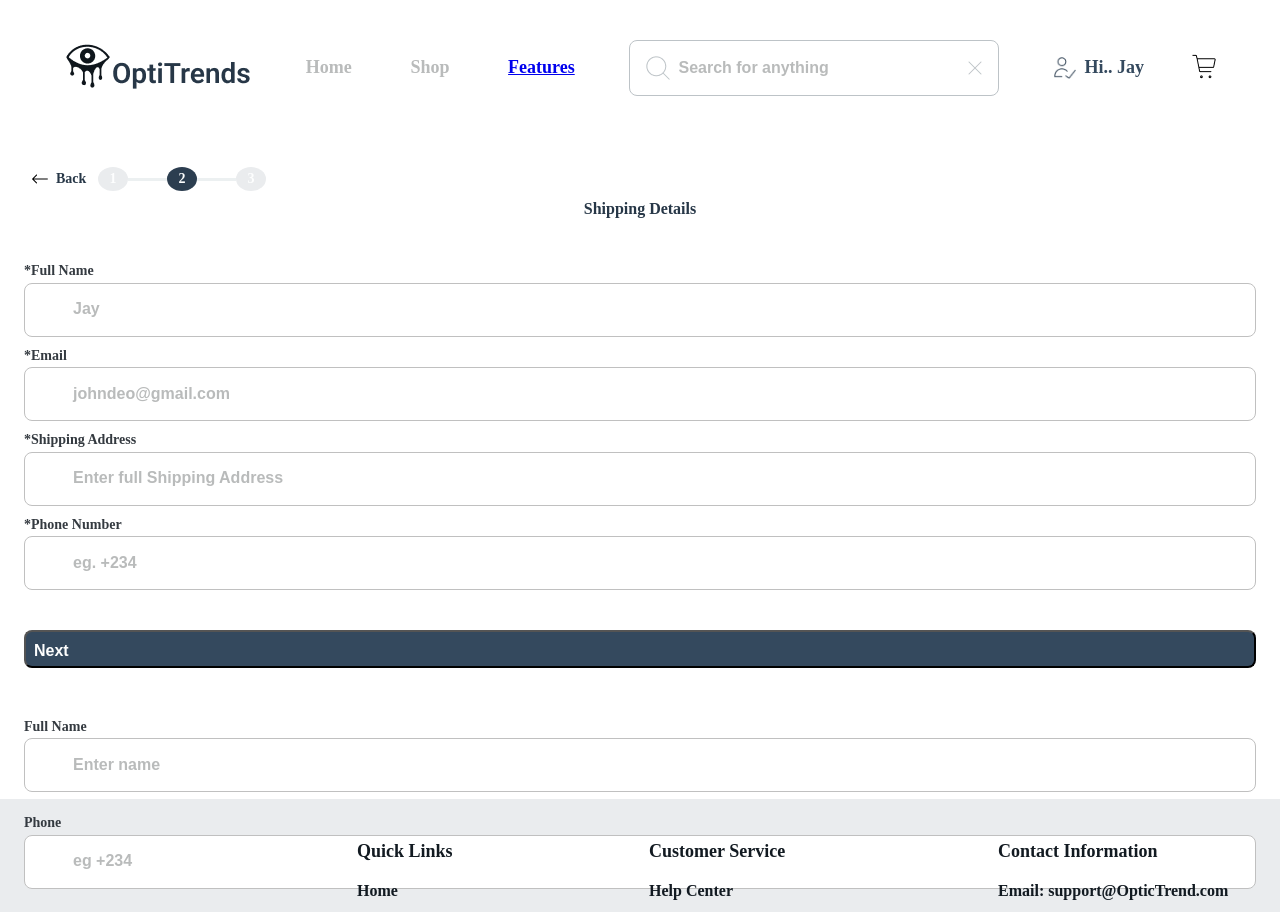
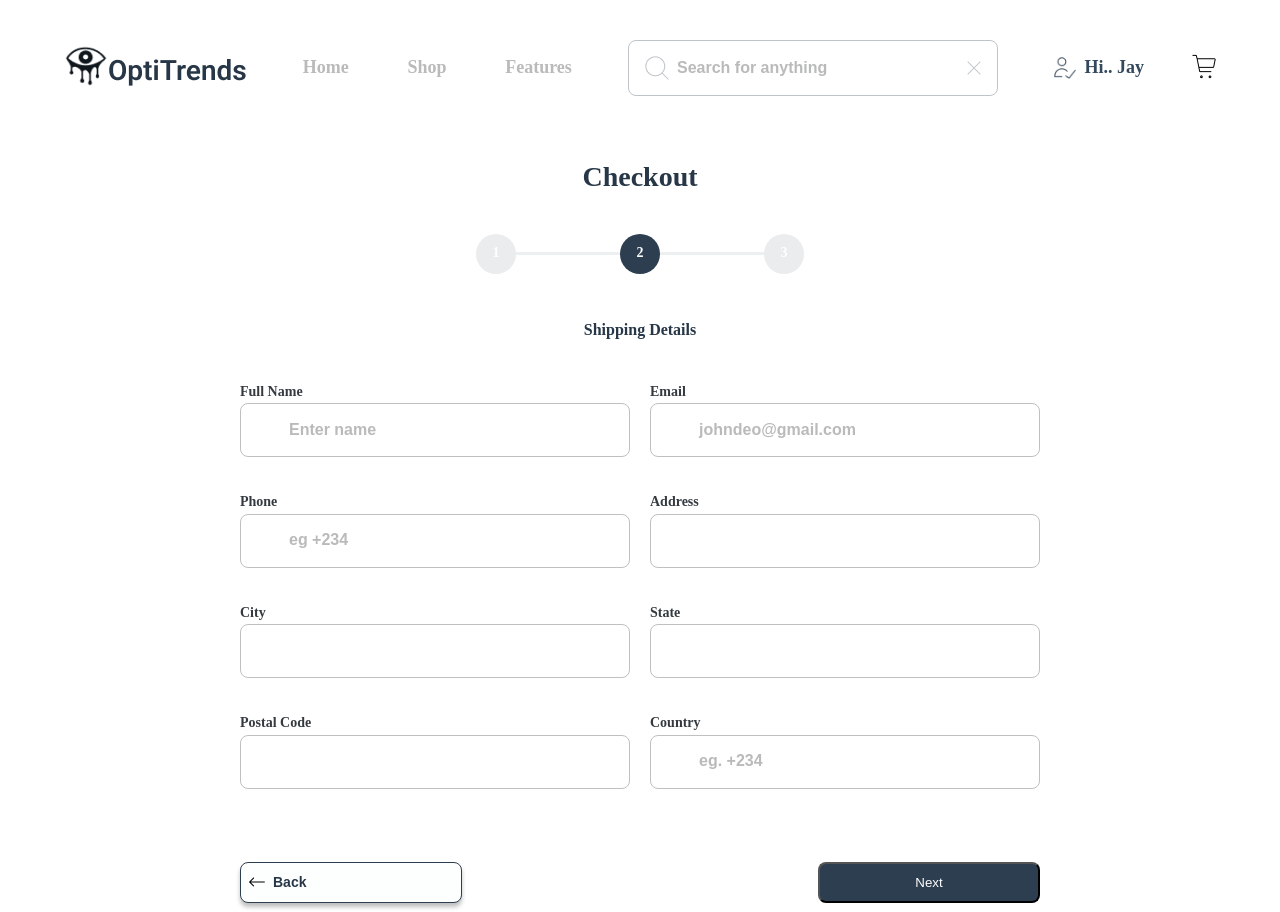
Before and after one commit to Ayolan8/timbu-ecommerce, a React (Create React App) app: page /checkout in a window 1280 px wide. Shown: the top 912 px of the page. Built offline with nearby package versions, Linux system fonts and the light colour scheme.

Commit message:
fix bugs

```diff
--- a/src/App.js
+++ b/src/App.js
@@ -19,7 +19,7 @@ function App() {
     <div>
         <Header />
         <Routes>
-          <Route path='/' element={<ProductList ProductData = {ProductData}/>} />
+          <Route exact path='/' element={<ProductList ProductData = {ProductData}/>} />
           <Route path='/productCard/:id' element={<ProductItemDetails />} />
           <Route path='/checkout' element={<Checkout name={name}
             setName = {setName}
--- a/src/Components/Checkout.jsx
+++ b/src/Components/Checkout.jsx
@@ -11,9 +11,12 @@ const Checkout = ({name, setName,
 }) => {
     return (
         <main className="main">
+            <h2 className="laptop-h2">Checkout</h2>
             <div className="head">
                 <div className="home-n-progress">
-                    <ArrowBackItem text = "Back" />
+                    <div className="back-arr">
+                        <ArrowBackItem text = "Back" />
+                    </div>
                     <div className="progress-bar">
                         <div className="step-1">1</div>
                         <div className="line"></div>
@@ -36,4 +39,4 @@ const Checkout = ({name, setName,
     )
 }
 
-export default Checkout
+export default Checkout;
--- a/src/Components/HeaderCss.css
+++ b/src/Components/HeaderCss.css
@@ -7,16 +7,16 @@
     justify-content: space-between;
 }
 
-.Logo {
+.headerLogo {
     width: 187px;
 }
 
-.Logo > img:first-of-type {
+.headerLogo > img:first-of-type {
     width: 43.64px;
     height: 42.88px;
 }
 
-.Logo > img:last-of-type {
+.headerLogo > img:last-of-type {
     width: 139px;
     height: 34px;
 }
@@ -125,12 +125,12 @@
         display: none;
     }
 
-    .Logo > img:first-of-type {
+    .headerLogo > img:first-of-type {
         width: 24px;
         height: 24px;
     }
 
-    .Logo > img:last-of-type {
+    .headerLogo > img:last-of-type {
         width: 76px;
         height: 22px;
     }
@@ -171,12 +171,12 @@
         display: none;
 }
 
-.Logo > img:first-of-type {
+.headerLogo > img:first-of-type {
     width: 24px;
     height: 24px;
 }
 
-.Logo > img:last-of-type {
+.headerLogo > img:last-of-type {
     width: 76px;
     height: 22px;
 }
@@ -199,7 +199,11 @@
     height: 12px;
 }
 
-@media screen and (min-width: 1024px) {
+.no-show {
+    text-decoration: none;
+}
+
+@media screen and (min-width: 800px) {
     .header {
         display: flex;
         gap: 54px;
@@ -209,21 +213,19 @@
         /* justify-content: flex-start; */
     }
 
-    .Logo {
+    .headerLogo {
         width: 187px;
     }
 
-    .Logo > img:first-of-type {
+    .headerLogo > img:first-of-type {
         width: 43.64px;
         height: 42.88px;
     }
 
-    .Logo > img:last-of-type {
+    .headerLogo > img:last-of-type {
         width: 139px;
         height: 34px;
     }
-
-
 
     .nav-links {
         display: flex;
@@ -253,7 +255,6 @@
         padding: 16px;
         border: 1px solid #BDC3C7
     }
-
 
     ::placeholder {
         font-weight: 600;
--- a/src/Components/Molecules/Atom/Logo.jsx
+++ b/src/Components/Molecules/Atom/Logo.jsx
@@ -1,16 +1,16 @@
 import React from "react";
-import Logo1 from '../../../assets/game-icons_bleeding-eye.png'
-import Logo2 from '../../../assets/opti logo.png'
-import './logo.css';
+import LogoEye from '../../../assets/game-icons_bleeding-eye.png'
+import LogoOpti from '../../../assets/opti logo.png'
+// import './logo.css';
 import { Link } from "react-router-dom";
 
 
 const Logo = () => {
     return (
-        <div className="Logo logo">
-            <Link to='/'>
-                <img src={Logo1} alt="logo 1" />
-                <img src={Logo2} alt="logo 2" />
+        <div>
+            <Link to='/' className="headerLogo">
+                <img src={LogoEye} alt="logo 1" />
+                <img src={LogoOpti} alt="logo 2" />
             </Link>
         </div>
     )
--- a/src/Components/Molecules/Atom/NavLink.jsx
+++ b/src/Components/Molecules/Atom/NavLink.jsx
@@ -5,10 +5,16 @@ import { Link } from "react-router-dom";
 const NavLink = () => {
     return (
         <nav className="nav-links">
-            <a href="#">Home</a>
-            <a href="#">Shop</a>
-           <Link to='/checkout'>
-            <a href="#">Features</a>
+            <Link to="/" className="no-show">
+                <a href="#" className="no-show">Home</a>
+            </Link>
+
+            <Link to='/productList' className="no-show">
+                <a href="#" className="no-show">Shop</a>
+            </Link>
+
+           <Link to='/checkout' className="no-show">
+            <a href="#" className="no-show">Features</a>
            </Link>
         </nav>
     )
--- /dev/null
+++ b/src/Components/Molecules/Atom/footerLogo.jsx
@@ -0,0 +1,18 @@
+import React from "react";
+import Logof1 from '../../../assets/game-icons_bleeding-eye.png'
+import Logof2 from '../../../assets/opti logo.png'
+import { Link } from "react-router-dom";
+
+
+const FooterLogo = () => {
+    return (
+        <div className="logo">
+            <Link to='/'>
+                <img src={Logof1} alt="logo 1" />
+                <img src={Logof2} alt="logo 2" />
+            </Link>
+        </div>
+    )
+}
+
+export default FooterLogo;
--- a/src/Components/Molecules/Atom/logo.css
+++ b/src/Components/Molecules/Atom/logo.css
@@ -20,7 +20,6 @@
     color: #273747;
     font-size: 14px;
     line-height: 22.4px;
-
 }
 
 .no-underline {
@@ -30,3 +29,8 @@
     font-size: 14px;
     line-height: 22.4px;
 }
+
+.no-show{
+    text-decoration: none;
+    color:#B9BBBB;
+}
--- a/src/Components/Molecules/checkoutForm.jsx
+++ b/src/Components/Molecules/checkoutForm.jsx
@@ -9,15 +9,16 @@ const Form = ({
     return (
         <form action="#" className="form">
             <div className="show-on-mobile">
+                <div className="flex-it">
                     <div>
                         <label htmlFor="name"> *Full Name </label>
                         <input type="text" id="name" value={name} onChange={(e) => setName(e.target.value)} placeholder="Jay" />
                     </div>
 
-               <div>
+
                         <label htmlFor="email"> *Email </label>
                         <input type="email" id="email" value={email} onChange={(e) => setEmail(e.target.value)} placeholder="johndeo@gmail.com" />
-               </div>
+
 
                     <div>
                         <label htmlFor="shipping"> *Shipping Address </label>
@@ -31,10 +32,11 @@ const Form = ({
 
                 </div>
 
-            <button className="lg shown-on-laptop">Next</button>
+                <button type="submit" className="lg">Next</button>
+            </div>
 
-
-            <div className="shown-on-laptop">
+            <div className="show-on-laptop">
+                <div className="laptop-form">
                     <div>
                         <label htmlFor="name">Full Name </label>
                         <input type="text" id="name" value={name} onChange={(e) => setName(e.target.value)} placeholder="Enter name" />
@@ -51,16 +53,20 @@ const Form = ({
                     </div>
 
                     <div>
-                    <label htmlFor="phone"> *Postal Code </label>
+                        <label htmlFor="phone"> Postal Code </label>
                         <input type="number" id="phone" value={phone} onChange={(e) => setPhone(e.target.value)}  />
                     </div>
-
+                    <div className="btn-div">
+                        <button className="btn-back">
+                            <ArrowBackItem text= "Back" />
+                        </button>
+                    </div>
                 </div>
 
-            <div className="shown-on-laptop">
+                <div className="laptop-form">
                     <div>
                         <label htmlFor="name"> Email </label>
-                    <input type="text" id="email" value={name} onChange={(e) => setName(e.target.value)} placeholder="johndeo@gmail.com" />
+                        <input type="text" id="name" value={name} onChange={(e) => setName(e.target.value)} placeholder="johndeo@gmail.com" />
                     </div>
 
                     <div>
@@ -78,14 +84,15 @@ const Form = ({
                         <input type="tel" id="phone1" value={phone} onChange={(e) => setPhone(e.target.value)} placeholder="eg. +234" />
                     </div>
 
-            </div>
-            <div className="btn-div">
-                <button className="btn-back">
-                    <ArrowBackItem text= "Back" />
-                </button>
-
+                    <div className="btn-div firstB">
                         <button className="btn-next">Next</button>
                     </div>
+                </div>
+
+
+            </div>
+
+
         </form>
     )
 }
--- a/src/Components/checkout.css
+++ b/src/Components/checkout.css
@@ -1,7 +1,7 @@
 .main {
     width: 100%;
     padding: 24px;
-    height: 622px;
+    min-height: 622px;
     display: flex;
     flex-direction: column;
     gap: 40px;
@@ -20,8 +20,6 @@
 .home-n-progress{
     display: flex;
 }
-
-
 
 .progress-bar {
     display: flex;
@@ -57,7 +55,7 @@
 }
 
 .form {
-    height: 452px;
+    min-height: 452px;
     width: 100%;
     display: flex;
     flex-direction: column;
@@ -68,7 +66,7 @@
 .form > div{
     display: flex;
     flex-direction: column;
-    gap: 8px;
+    /* gap: 38px; */
 }
 
 .form label {
@@ -100,23 +98,113 @@
     color: #fdfefe;
 }
 
-.show-on-laptop{
+.form .show-on-laptop{
     display: none;
 }
 
+.laptop-h2{
+    display: none;
+}
+
+ .show-on-mobile > div {
+    display: flex;
+    flex-direction: column;
+    /* gap: 74px; */
+}
+
+.show-on-mobile input {
+    background: url('../assets/Eye.png') no-repeat right center;
+}
+
 @media screen and (min-width: 920px) {
-    .show-on-mobile {
+    .form .show-on-mobile {
         display: none;
     }
 
-
-    .main {
-        margin: auto;
+    .laptop-h2{
+        display: block;
+        text-align: center;
+        color: #273747;
+        font-size: 28px;
+        font-weight: 600;
+        line-height: 33.6px;
     }
 
-    .form .shown-on-laptop {
+    .back-arr{
+        display: none;
+    }
+
+    .progress-bar{
+        align-content: center;
+        margin: 0 auto 45px;
+        width: 328px;
+    }
+
+    .step-1,
+    .step-2,
+    .step-3 {
+        width: 40px;
+        height: 40px;
+    }
+
+    .line {
+        width: 104px;
+    }
+
+    .form {
+        margin: auto;
+        max-width: 800px;
+        height: 581px;
+    }
+
+    .form .show-on-laptop {
+        display: grid;
+        grid-template-columns: 1fr 1fr;
+        gap: 20px;
+        height: 100%;
+    }
+
+    label {
+        font-size: 18px;
+    }
+
+    .laptop-form {
         display: flex;
-        gap: 20px;
+        flex-direction: column;
+        gap: 34px;
+    }
+
+    .btn-div{
+
+        height: 80px;
+        align-content: flex-end;
+    }
+
+    .btn-div > button {
+        display: block;
+        width: 222px;
+        height: 41px;
+        border-radius: 8px;
+    }
+
+    .btn-back {
+        border: 1px solid #2C3E50;
+        background: #FDFEFE;
+        box-shadow: 0px 4px 4px 0px #00000040;
+        /* display: flex;
+        justify-content: center;
+        align-items: center; */
+        align-self: center;
+        align-content: center;
+    }
+
+    .btn-next{
+        background-color: #2C3E50;
+        color: #FDFEFE;
+    }
+
+    .firstB {
+        align-self: flex-end;
     }
 
 }
--- a/src/Components/footer.css
+++ b/src/Components/footer.css
@@ -151,12 +151,12 @@ ul a {
         width: 187px;
     }
 
-    .Logo > img:first-of-type {
+    .logo > img:first-of-type {
         width: 43.64px;
         height: 42.88px;
     }
 
-    .Logo > img:last-of-type {
+    .logo > img:last-of-type {
         width: 139px;
         height: 34px;
     }
```
Also changed, not shown: src/Components/Footer.jsx (+6 -6 lines). Lines whose indentation alone changed are shown as unchanged.
